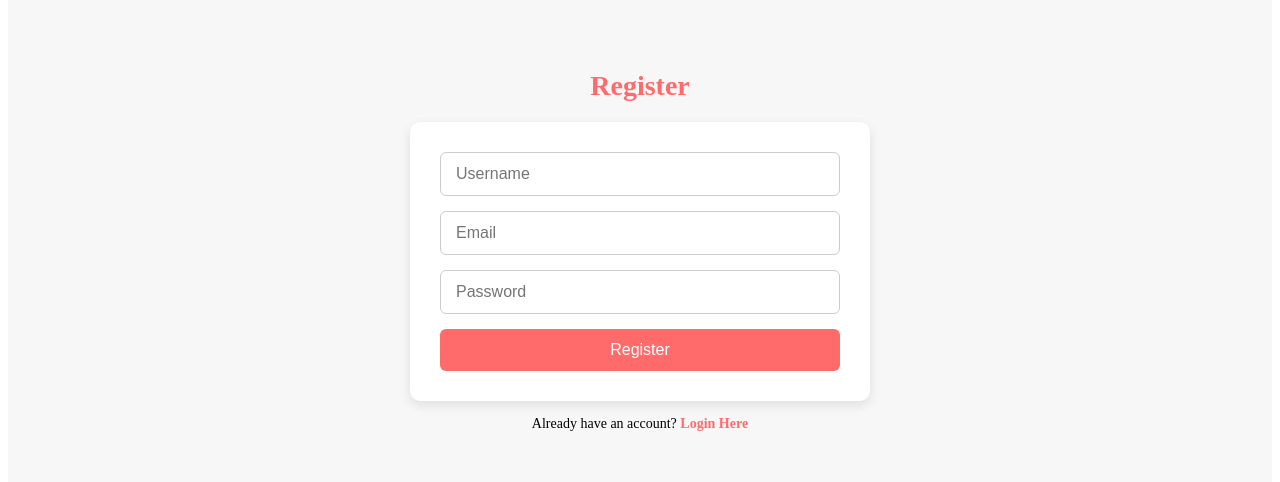
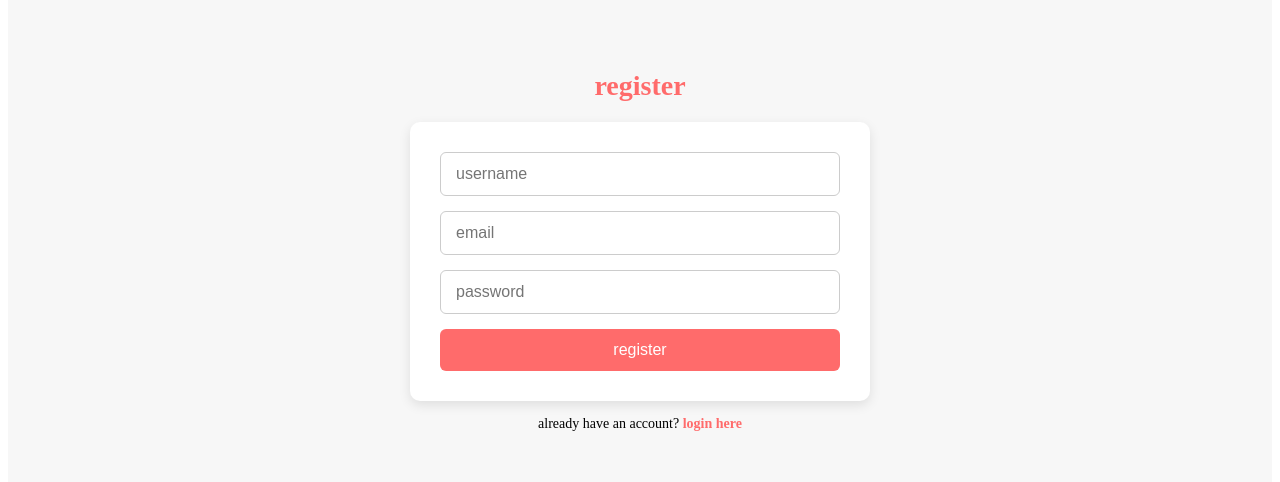
Before and after one commit to AlleyBeeeeee/Blandon_Alexandra_CtrlCook_Capstone, a React (Vite) app in the folder frontend/: page /register in a window 1280 px wide. Shown: the part 257-739 px from the top of the page. Built offline with nearby package versions, Linux system fonts and the light colour scheme.

Commit message:
fixed css

```diff
--- a/frontend/src/components/Footer.jsx
+++ b/frontend/src/components/Footer.jsx
@@ -1,6 +1,4 @@
-// frontend/src/components/Footer.jsx
-import React from "react";
-import "../styles/Footer.css"; // import footer styles
+import "../styles/Footer.css";
 
 function Footer() {
   return (
--- a/frontend/src/pages/ContactUs.jsx
+++ b/frontend/src/pages/ContactUs.jsx
@@ -1,6 +1,6 @@
-import React, { useState } from "react";
-import "../styles/ContactUs.css"; // updated CSS
-import logo from "../assets/CClogo.png"; // import your logo
+import { useState } from "react";
+import "../styles/ContactUs.css";
+import logo from "../assets/CClogo.png";
 
 function ContactUs() {
   const [name, setName] = useState("");
--- a/frontend/src/pages/Login.jsx
+++ b/frontend/src/pages/Login.jsx
@@ -1,50 +1,59 @@
-import React, { useState } from "react";
+import { useState } from "react";
 import { useDispatch } from "react-redux";
 import { login } from "../store/slices/userSlice";
 import { useNavigate, Link } from "react-router-dom";
 import "../styles/Login.css";
-import logo from "../assets/CClogo.png"; // import logo
+import logo from "../assets/CClogo.png";
 
 function Login() {
-  const [usernameInput, setUsernameInput] = useState("");
-  const [password, setPassword] = useState("");
-  const dispatch = useDispatch();
-  const navigate = useNavigate();
+  const [usernameInput, setUsernameInput] = useState(""); // state hook to manage the value of the password input field
+  const [password, setPassword] = useState(""); // hook to get the dispatch function for sending actions to the redux store
+  const dispatch = useDispatch(); // hook to get the navigation function for programmatic routing
+  const navigate = useNavigate(); // function called when the login form is submitted
 
   const handleSubmit = (e) => {
-    e.preventDefault();
-    if (!usernameInput) return;
+    // prevents the default form submission behavior
+    e.preventDefault(); // basic validation: if the username field is empty, exit the function
+    if (!usernameInput) return; // dispatch the 'login' action from userSlice, passing the username as the payload
 
-    dispatch(login(usernameInput));
+    dispatch(login(usernameInput)); // navigate the user to the '/search' route upon successful "login"
     navigate("/search");
   };
 
   return (
+    // main container for the authentication view
     <div className="auth-container">
       <div className="auth-logo-container">
+        {/* displays the imported logo image */}
         <img src={logo} alt="Ctrl + Cook Logo" className="auth-logo" />
       </div>
+      <h2>Login</h2>
+      {/* form element that triggers the handlesubmit function on submission */}
 
-      <h2>Login</h2>
       <form onSubmit={handleSubmit}>
         <input
           type="text"
-          placeholder="Username or Email"
-          value={usernameInput}
+          placeholder="Username or Email" // binds the input value to the usernameinput state
+          value={usernameInput} // updates the usernameinput state whenever the input changes
           onChange={(e) => setUsernameInput(e.target.value)}
           required
         />
+
         <input
           type="password"
-          placeholder="Password"
-          value={password}
+          placeholder="Password" // binds the input value to the password state
+          value={password} // updates the password state whenever the input changes
           onChange={(e) => setPassword(e.target.value)}
           required
         />
+        {/* submit button for the form */}
         <button type="submit">Login</button>
       </form>
+
       <p>
-        Don't have an account? <Link to="/register">Register Here</Link>
+        don't have an account?
+        {/* link component for navigation without page reload */}
+        <Link to="/register">register here</Link>
       </p>
     </div>
   );
--- a/frontend/src/pages/Register.jsx
+++ b/frontend/src/pages/Register.jsx
@@ -1,4 +1,4 @@
-import React, { useState } from "react";
+import { useState } from "react";
 import { useDispatch } from "react-redux";
 import { login } from "../store/slices/userSlice";
 import { useNavigate, Link } from "react-router-dom";
@@ -6,53 +6,64 @@ import "../styles/Login.css";
 import logo from "../assets/CClogo.png";
 
 function Register() {
-  const [usernameInput, setUsernameInput] = useState("");
-  const [email, setEmail] = useState("");
-  const [password, setPassword] = useState("");
-  const dispatch = useDispatch();
-  const navigate = useNavigate();
+  // state hook to manage the value of the username input field
+  const [usernameInput, setUsernameInput] = useState(""); // state hook to manage the value of the email input field
+  const [email, setEmail] = useState(""); // state hook to manage the value of the password input field
+  const [password, setPassword] = useState(""); // hook to get the dispatch function for sending actions to the redux store
+  const dispatch = useDispatch(); // hook to get the navigation function for programmatic routing
+  const navigate = useNavigate(); // function called when the registration form is submitted
 
   const handleSubmit = (e) => {
-    e.preventDefault();
-    if (!usernameInput || !email || !password) return;
+    // prevents the default form submission behavior (which causes a page reload)
+    e.preventDefault(); // basic validation: if any required field is empty, exit the function
+    if (!usernameInput || !email || !password) return; // in a real app, this would be an axios call to a backend /register endpoint. // for now, it simulates success by dispatching the login action with the new username.
 
-    dispatch(login(usernameInput));
+    dispatch(login(usernameInput)); // navigate the user to the '/search' route after "successful" registration/login
     navigate("/search");
-  };
+  }; // the component's render output
 
   return (
+    // main container for the authentication view
     <div className="auth-container">
       <div className="auth-logo-container">
+        {/* displays the imported logo image */}
         <img src={logo} alt="Ctrl + Cook Logo" className="auth-logo" />
       </div>
+      <h2>register</h2>
+      {/* form element that triggers the handlesubmit function on submission */}
 
-      <h2>Register</h2>
       <form onSubmit={handleSubmit}>
         <input
           type="text"
-          placeholder="Username"
-          value={usernameInput}
+          placeholder="username" // binds the input value to the usernameinput state
+          value={usernameInput} // updates the usernameinput state whenever the input changes
           onChange={(e) => setUsernameInput(e.target.value)}
           required
         />
+
         <input
           type="email"
-          placeholder="Email"
-          value={email}
+          placeholder="email" // binds the input value to the email state
+          value={email} // updates the email state whenever the input changes
           onChange={(e) => setEmail(e.target.value)}
           required
         />
+
         <input
           type="password"
-          placeholder="Password"
-          value={password}
+          placeholder="password" // binds the input value to the password state
+          value={password} // updates the password state whenever the input changes
           onChange={(e) => setPassword(e.target.value)}
           required
         />
-        <button type="submit">Register</button>
+        {/* submit button for the form */}
+        <button type="submit">register</button>
       </form>
+
       <p>
-        Already have an account? <Link to="/login">Login Here</Link>
+        already have an account?{" "}
+        {/* link component for navigation without page reload */}
+        <Link to="/login">login here</Link>
       </p>
     </div>
   );
--- a/frontend/src/pages/SearchPage.jsx
+++ b/frontend/src/pages/SearchPage.jsx
@@ -60,7 +60,7 @@ function SearchPage() {
       );
       const fullRecipeDetails = fullRecipeRes.data; // extracts the detailed recipe data
 
-      // 4. map ingredients to the simple string array expected by your backend
+      // 4. map ingredients to the simple string array expected by backend
       const originalIngredients = (fullRecipeDetails.extendedIngredients || [])
         .map((i) => i.original) // extracts the original text for each ingredient
         .filter(Boolean); // removes any null or undefined values
@@ -75,7 +75,7 @@ function SearchPage() {
         substitutions: {}, // empty object for initial substitutions
       };
 
-      // 5. post the recipe to your local backend
+      // 5. post the recipe to local backend
       await axios.post("http://localhost:5000/api/recipes", recipeData); // sends the prepared data to the local backend to save
       alert(`Recipe "${recipe.title}" saved successfully to your Cookbook!`); // shows success message
     } catch (error) {
--- a/frontend/src/pages/ViewRecipe.jsx
+++ b/frontend/src/pages/ViewRecipe.jsx
@@ -4,7 +4,7 @@ import axios from "axios";
 import "../styles/ViewRecipe.css";
 
 function ViewRecipe() {
-  const { id: recipeId } = useParams(); // extracts the 'id' parameter (spoonacular id) from the url
+  const { id: recipeId } = useParams(); // extracts the 'id' parameter
   const navigate = useNavigate(); // hook to get the navigation function
   const { state } = useLocation(); // hook to get the current location's state
   // initialize recipeDetails using state data (for initial render) or null
@@ -27,7 +27,6 @@ function ViewRecipe() {
   // effect to fetch full recipe details from spoonacular
   useEffect(() => {
     const fetchRecipeDetails = async () => {
-      // defines an async function to fetch the recipe
       try {
         const apiKey = import.meta.env.VITE_SPOONACULAR_API_KEY;
         if (!apiKey) {
@@ -79,7 +78,7 @@ function ViewRecipe() {
     fetchSubstitutions();
   }, [recipeDetails, userAllergies]);
 
-  // function to handle saving the recipe without customization
+  //  to handle saving the recipe without customization
   const handleSaveRecipe = async () => {
     if (!recipeDetails || isSaving) return; // prevents multiple clicks or saving partial data
 
@@ -91,18 +90,18 @@ function ViewRecipe() {
       .filter(Boolean); // ensures no empty strings are saved
 
     const recipeData = {
-      recipeId: String(recipeDetails.id), // use the numeric Spoonacular ID as a string
+      recipeId: String(recipeDetails.id),
       title: recipeDetails.title,
       image: recipeDetails.image,
-      instructions: recipeDetails.instructions || "", // use raw instructions or analyze later
+      instructions: recipeDetails.instructions || "",
       // when saving without customizing, custom ingredients are the same as original
       originalIngredients: originalIngredients,
       customIngredients: originalIngredients,
-      substitutions: {}, // none initially, as this isn't the customization screen
+      substitutions: {},
     };
 
     try {
-      // call your backend API endpoint to save the recipe
+      // call backend API endpoint to save the recipe
       const response = await axios.post(
         "http://localhost:5000/api/recipes",
         recipeData
@@ -132,7 +131,7 @@ function ViewRecipe() {
         <h1 className="recipe-title">{recipeDetails.title}</h1>
       </div>
 
-      {/* display active allergies for user feedback */}
+      {/* display active allergies for user feedback - not working*/}
       <p
         style={{
           border: "1px solid #ff951c",
@@ -156,7 +155,6 @@ function ViewRecipe() {
           ) : (
             <>
               💾 <span>Save</span>
-              {/* Wrap text in span if using the optional CSS */}
             </>
           )}
         </button>
@@ -214,4 +212,4 @@ function ViewRecipe() {
   );
 }
 
-export default ViewRecipe; // exports the component
+export default ViewRecipe;
--- a/frontend/src/styles/RecipeCard.css
+++ b/frontend/src/styles/RecipeCard.css
@@ -1,4 +1,3 @@
-/* frontend/src/styles/RecipeCard.css */
 .recipe-card {
   background-color: white;
   border-radius: 10px;
```
Also changed, not shown: frontend/src/pages/RandomRecipe.jsx (+31 -14 lines), frontend/src/services/recipeService.js (+10 -12 lines), frontend/src/styles/EditPage.css (+0 -36 lines), frontend/src/styles/App.css (deleted).
